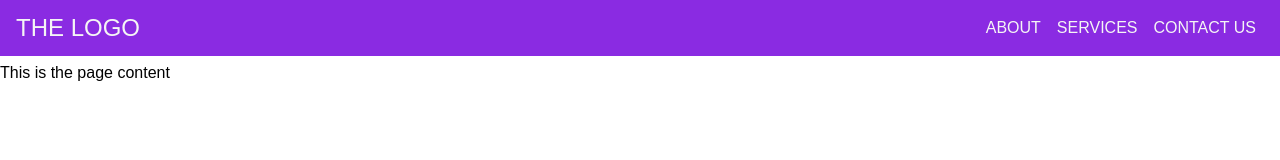
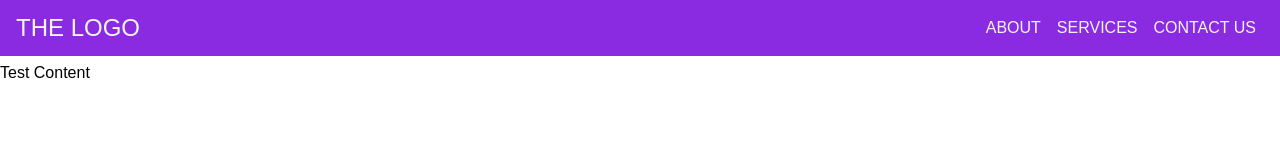
Before and after one commit to AffiliateThis/mainreactnavbar, a React (Create React App) app: page / in a window 1280 px wide. Shown: the top 160 px of the page. Built offline with nearby package versions, Linux system fonts and the light colour scheme.

Commit message:
Routing has been added and the one page that has been added is the landing page.   The content is loading on the homepage.

```diff
--- a/package.json
+++ b/package.json
@@ -5,6 +5,7 @@
   "dependencies": {
     "react": "^16.11.0",
     "react-dom": "^16.11.0",
+    "react-router": "^5.1.2",
     "react-scripts": "3.2.0"
   },
   "scripts": {
--- a/src/App.js
+++ b/src/App.js
@@ -3,6 +3,8 @@ import React, { Component } from "react";
 import Toolbar from "./components/Toolbar/Toolbar";
 import SideDrawer from "./components/SideDrawer/SideDrawer";
 import Backdrop from "./components/Backdrop/Backdrop";
+
+import Landingpage from "./components/Pages/Landingpage/Landingpage";
 
 class App extends Component {
   state = { sideDrawerOpen: false };
@@ -18,11 +20,9 @@ class App extends Component {
   };
 
   render() {
-
     let backdrop;
 
     if (this.state.sideDrawerOpen) {
-
       backdrop = <Backdrop click={this.backdropClickHandler} />;
     }
 
@@ -33,7 +33,7 @@ class App extends Component {
         {backdrop}
 
         <main style={{ marginTop: "64px" }}>
-          <p>This is the page content</p>
+          <Landingpage />
         </main>
       </div>
     );
--- /dev/null
+++ b/src/components/Pages/Landingpage/Landingpage.js
@@ -0,0 +1,6 @@
+import React from "react";
+import "./Landingpage.css";
+
+const Landingpage = props => <p>Test Content</p>;
+
+export default Landingpage;
```
Also changed, not shown: src/components/Pages/Main.js (added, +22 -0 lines), src/components/Pages/Landingpage/Landingpage.css (added), 1 other file (tests, documents, lock files or other folders).
